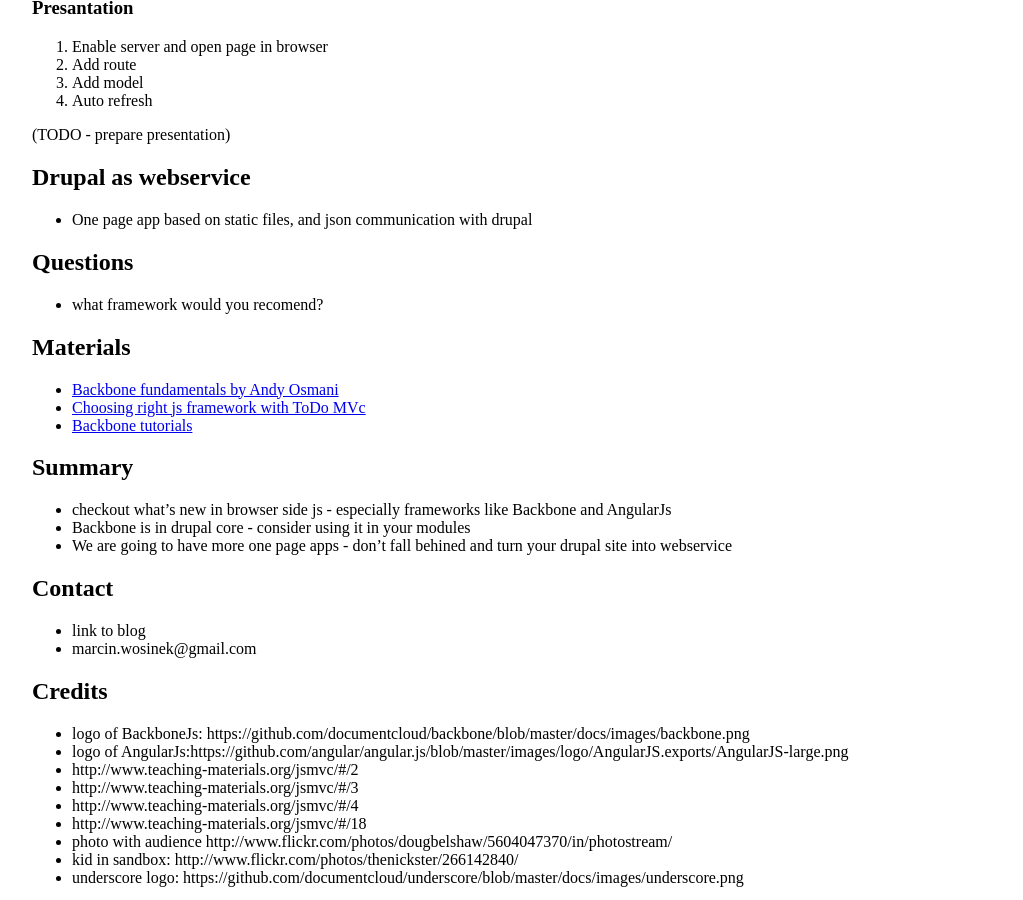
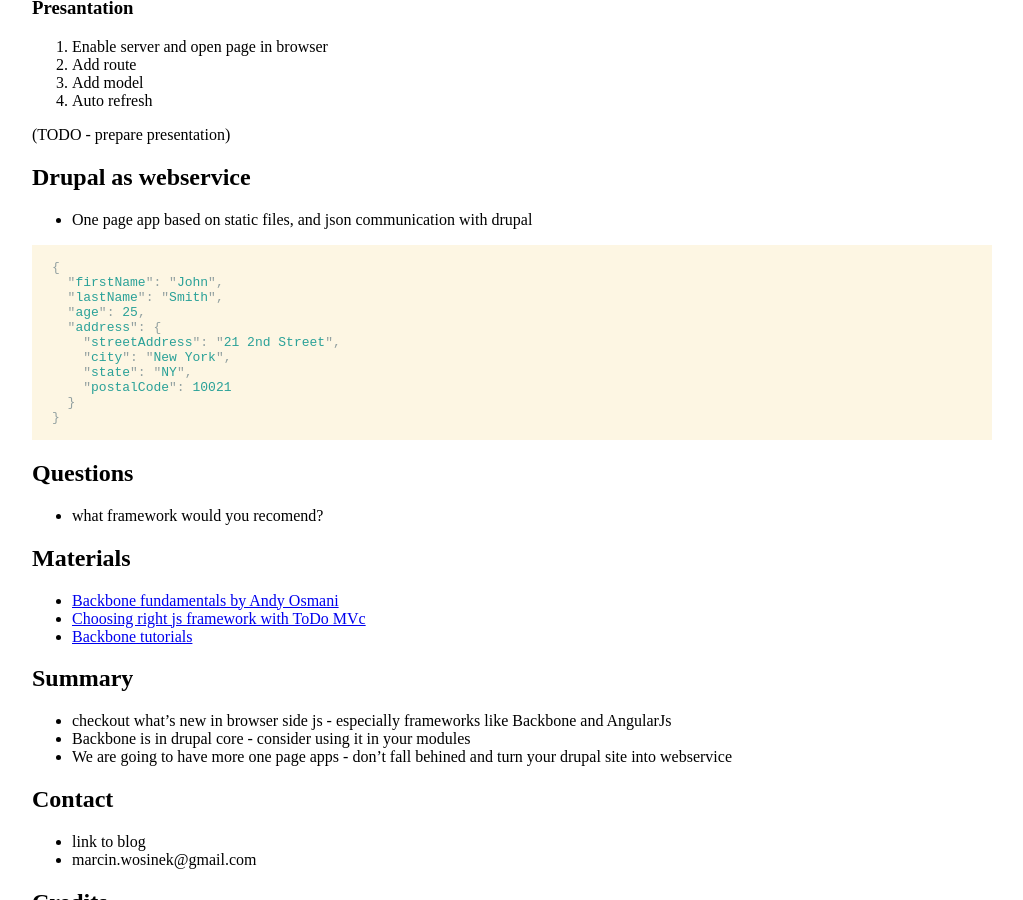
Before and after one commit to marcin-wosinek/blog, a Jekyll site: the page built from _posts/2013-04-14-BackboneJs-in-Drupal-core-DcWroc-Wroclaw.md, in a window 1280 px wide and 900 px high, scrolled down 4365 px. Shown: the whole window, without its empty margins (128-1151 px from the left). Built offline with Jekyll 4.4.1, drawn with Linux system fonts in a browser that asks for light colours.

Commit message:
Add json

````diff
--- a/_posts/2013-04-14-BackboneJs-in-Drupal-core-DcWroc-Wroclaw.md
+++ b/_posts/2013-04-14-BackboneJs-in-Drupal-core-DcWroc-Wroclaw.md
@@ -228,6 +228,20 @@
 ## Drupal as webservice
 * One page app based on static files, and json communication with drupal
 
+```js
+{
+  "firstName": "John",
+  "lastName": "Smith",
+  "age": 25,
+  "address": {
+    "streetAddress": "21 2nd Street",
+    "city": "New York",
+    "state": "NY",
+    "postalCode": 10021
+  }
+}
+```
+
 ## Questions
 * what framework would you recomend?
 
````
